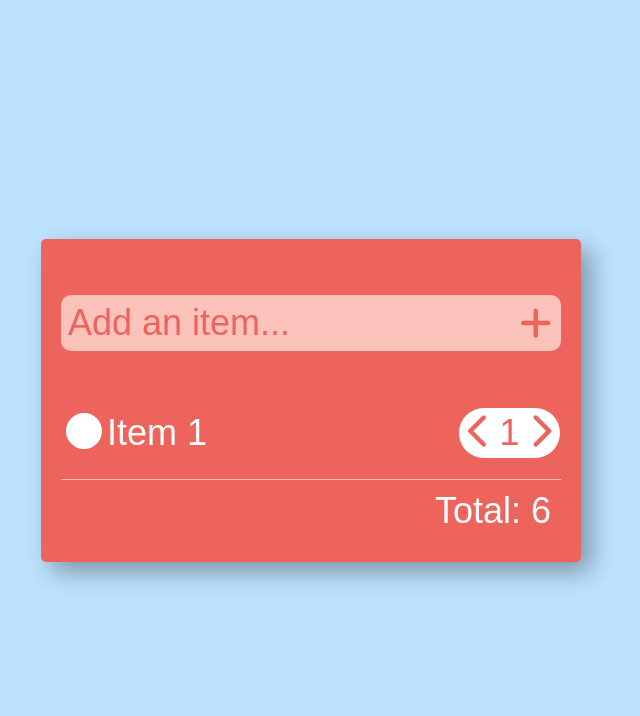
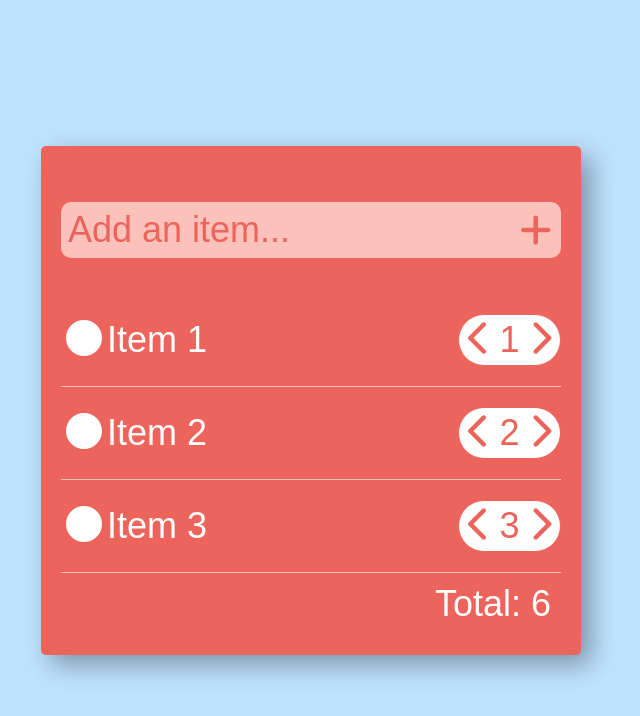
Before and after one commit to thakurbhanu021/Shopping-List-ReactJs, a React (Create React App) app: page / in a window 1280 px wide. Shown: the top 716 px of the page, without its empty margins (329-969 px from the left). Built offline with nearby package versions, Linux system fonts and the light colour scheme.

Commit message:
outputting the list item done

```diff
--- a/src/App.js
+++ b/src/App.js
@@ -4,7 +4,11 @@ import { FontAwesomeIcon } from '@fortawesome/react-fontawesome';
 import { faChevronRight, faChevronLeft, faCircle, faCheckCircle, faPlus } from '@fortawesome/free-solid-svg-icons';
 
 const App = () => {
-	const [items, setItems] = useState([]);
+	const [items, setItems] = useState([
+		{Value: 'Item 1', quantity: 1 , isCompleted: false},
+		{Value: 'Item 2', quantity: 2 , isCompleted: false},
+		{Value: 'Item 3', quantity: 3 , isCompleted: false},
+	]);
 
 	return (
 		<div className='app-background'>
@@ -14,17 +18,18 @@ const App = () => {
 					<FontAwesomeIcon icon={faPlus} />
 				</div>
 				<div className='item-list'>
-					<div className='item-container'>
+					{items.map((item , index)=> (
+						<div className='item-container'>
 						<div className='item-name'>
 							{false ? (
 								<>
 									<FontAwesomeIcon icon={faCheckCircle} />
-									<span className='completed'>Item 1</span>
+									<span className='completed'>{item.Value}</span>
 								</>
 							) : (
 								<>
 									<FontAwesomeIcon icon={faCircle} />
-									<span>Item 1</span>
+									<span>{item.Value}</span>
 								</>
 							)}
 						</div>
@@ -32,12 +37,13 @@ const App = () => {
 							<button>
 								<FontAwesomeIcon icon={faChevronLeft} />
 							</button>
-							<span> 1 </span>
+							<span> {item.quantity} </span>
 							<button>
 								<FontAwesomeIcon icon={faChevronRight} />
 							</button>
 						</div>
 					</div>
+					))}
 				</div>
 				<div className='total'>Total: 6</div>
 			</div>
```
